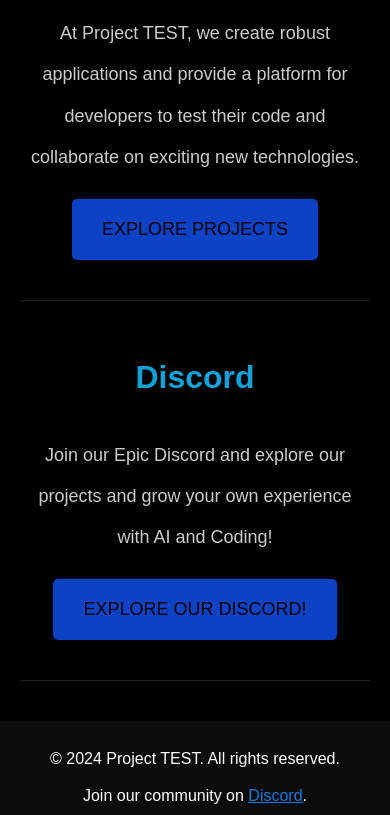
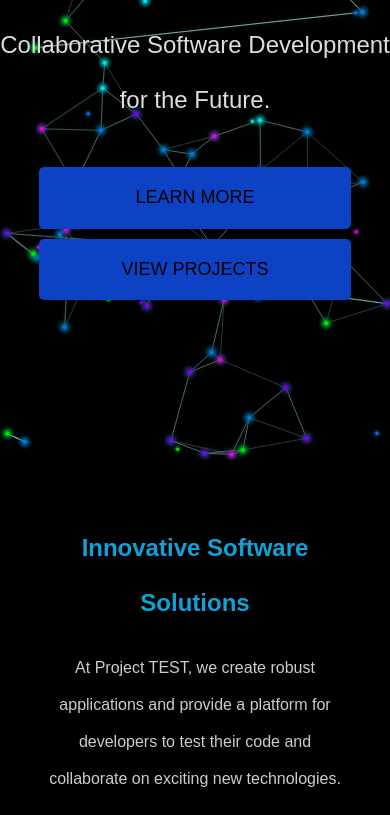
Before and after one commit to ProjectTEST-AI/Webpage, a plain HTML site: page index.html in a window 390 px wide. Shown: the part 532-1347 px from the top of the page. Drawn offline with Linux system fonts and the light colour scheme.

Commit message:
Another Update
Fixed-ish Mobile view, another update to Dots system, updated About us, cosmetic changes

```diff
--- a/css/contact_styles.css
+++ b/css/contact_styles.css
@@ -60,11 +60,27 @@
 }
 /* end of nav style */
 
+.hero {
+    position: fixed;
+    top: 0;
+    left: 0;
+    width: 100%;
+    height: 100%;
+    z-index: -1;
+}
+
+#nnCanvas {
+    width: 100%;
+    height: 100%;
+}
+
 main {
-    max-width: 800px;
-    margin: 0 auto;
-    padding: 40px;
-    text-align: center;
+    position: relative;
+    z-index: 1;
+    background: rgba(0, 0, 0, 0.7);
+    padding: 20px;
+    border-radius: 10px;
+    margin-top: 60px;  /* Add some top margin to account for the fixed nav */
 }
 
 h1, h2, h3, h4, p {
--- a/css/index_styles.css
+++ b/css/index_styles.css
@@ -200,3 +200,48 @@
     padding: 20px 0;
     margin-top: 40px;
 }
+/* Ensuring the hero section stays in place on smaller screens */
+@media only screen and (max-width: 600px) {
+    .hero {
+        height: auto; /* Allow height to adjust based on content */
+        padding: 50px 0; /* Add padding to ensure space between elements */
+    }
+
+    .hero-content {
+        position: relative;
+        padding: 100px 0; /* Ensure enough padding for mobile */
+        font-size: 1.2rem; /* Adjust the font size for mobile screens */
+    }
+
+    #nnCanvas {
+        position: absolute;
+        top: 0;
+        left: 0;
+        width: 100%;
+        height: 100%;
+        z-index: 1; /* Keep canvas behind text */
+    }
+
+    /* Ensure the buttons and text below the hero do not move up */
+    .button {
+        display: block;
+        margin: 10px auto;
+        width: 80%; /* Ensure buttons stay within screen width */
+    }
+}
+
+/* Ensure main content and buttons are spaced out on mobile */
+@media only screen and (max-width: 600px) {
+    main .content-section {
+        margin: 30px auto;  /* Adjusts margin on mobile */
+        padding: 20px;
+    }
+
+    .content-section h2 {
+        font-size: 1.5rem;
+    }
+
+    .content-section p {
+        font-size: 1rem;
+    }
+}
--- a/index.html
+++ b/index.html
@@ -24,6 +24,7 @@
     <meta name="viewport" content="width=device-width, initial-scale=1.0">
     <meta http-equiv="X-UA-Compatible" content="ie=edge">
     <title>Project TEST - Home</title>
+    <link href="https://fonts.googleapis.com/css2?family=Roboto:wght@300;400;700&display=swap" rel="stylesheet">
     <link href="css/index_styles.css" rel="stylesheet" />
 </head>
 
@@ -38,36 +39,35 @@
     </nav>
 
     <div class="hero">
+        <canvas id="nnCanvas"></canvas>
         <div class="hero-content">
-            <canvas id="nnCanvas"></canvas>
             <h1>Welcome to Project TEST</h1>
             <p>Collaborative Software Development for the Future.</p>
-            <a href="about.html" class="button">Learn More About Us</a>
-            <a href="projects.html" class="button">View Our Projects</a>
+            <a href="about.html" class="button">Learn More</a>
+            <a href="projects.html" class="button">View Projects</a>
         </div>
     </div>
 
     <main>
-        <div class="content-section">
+        <section class="content-section">
             <h2>Innovative Software Solutions</h2>
             <p>At Project TEST, we create robust applications and provide a platform for developers to test their code and collaborate on exciting new technologies.</p>
             <a href="projects.html" class="button">Explore Projects</a>
-        </div>
+        </section>
 
-        <div class="content-section">
-            <h2>Discord</h2>
-            <p>Join our Epic Discord and explore our projects and grow your own experience with AI and Coding!</p>
-            <a href="https://discord.com/invite/z6eCvSHuVY" class="button">Explore our Discord!</a>
-        </div>
+        <section class="content-section">
+            <h2>Join Our Community</h2>
+            <p>Connect with like-minded developers, share ideas, and grow your skills in our vibrant Discord community.</p>
+            <a href="https://discord.com/invite/z6eCvSHuVY" class="button">Join Discord</a>
+        </section>
     </main>
 
     <footer>
         <p>&copy; 2024 Project TEST. All rights reserved.</p>
-        <p>Join our community on <a href="https://discord.com/invite/z6eCvSHuVY" style="color: #107ad7;">Discord</a>.</p>
+        <p>Join our community on <a href="https://discord.com/invite/z6eCvSHuVY">Discord</a>.</p>
     </footer>
 
     <script src="js/dots.js"></script>
-
 </body>
 
 </html>
--- a/js/dots.js
+++ b/js/dots.js
@@ -23,111 +23,176 @@
     canvas.width = hero.offsetWidth;
     canvas.height = hero.offsetHeight;
 
-    let dots = []; // Array to store dot objects with position, velocity, color, size, and z-axis movement
+    const neurons = [];
+    const dataPackets = [];
+    const neuronCount = 100;
+    let connectionDistance, maxConnections;
+    const connectionLifespan = 500;
+    const animationSpeed = 0.0005;
+    const colors = ['#00ff00', '#00ffff', '#0080ff', '#8000ff', '#ff00ff'];
 
-    function randomColor() {
-        return `rgb(${Math.floor(Math.random() * 256)}, ${Math.floor(Math.random() * 256)}, ${Math.floor(Math.random() * 256)})`;
+    function updateConnectionParams() {
+        // Adjust connection parameters based on canvas width
+        if (canvas.width < 600) {
+            connectionDistance = 80;
+            maxConnections = 3;
+        } else if (canvas.width < 1200) {
+            connectionDistance = 100;
+            maxConnections = 5;
+        } else {
+            connectionDistance = 120;
+            maxConnections = 7;
+        }
     }
 
-    function createDot() {
-        const z = Math.random() * 20 + 1; // Initial simulated depth
-        const velZ = (Math.random() - 0.5) * 0.2; // Velocity along the z-axis for dynamic depth
-        const baseSize = 10; // Base size for dot at z=1
-        const size = baseSize * z / 10; // Size increases with depth
-        const dot = {
-            x: Math.random() * (canvas.width - 40) + 20,
-            y: Math.random() * (canvas.height - 40) + 20,
-            z: z,
-            velX: (Math.random() - 0.5) * 2,
-            velY: (Math.random() - 0.5) * 2,
-            velZ: velZ,
-            color: randomColor(),
-            size: size
-        };
-        dots.push(dot);
-    }
+    updateConnectionParams();
 
-    function updateDotZ(dot) {
-        dot.z += dot.velZ;
-        const minZ = 1, maxZ = 20;
-        if (dot.z <= minZ || dot.z >= maxZ) {
-            dot.velZ *= -1; // Reverse direction if it goes beyond min or max z
-        }
-        dot.size = 8 * dot.z / 8; // Update size based on new z position for 3D effect
+    // Create neurons
+    for (let i = 0; i < neuronCount; i++) {
+        neurons.push({
+            x: Math.random() * canvas.width,
+            y: Math.random() * canvas.height,
+            connections: [],
+            color: colors[Math.floor(Math.random() * colors.length)]
+        });
     }
 
     function updateConnections() {
-        ctx.clearRect(0, 0, canvas.width, canvas.height); // Clear the canvas for redrawing
+        for (const neuron of neurons) {
+            // Remove old connections
+            neuron.connections = neuron.connections.filter(conn => conn.age < connectionLifespan);
 
-        // Draw and update positions of dots, with simulated 3D effects including z-axis movement
-        dots.forEach(dot => {
-            updateDotZ(dot); // Update dot's z position for dynamic depth effect
+            // Add new connections if needed
+            if (neuron.connections.length < maxConnections) {
+                const nearbyNeurons = neurons
+                    .filter(n => n !== neuron)
+                    .map(n => ({
+                        neuron: n,
+                        distance: Math.sqrt((n.x - neuron.x) ** 2 + (n.y - neuron.y) ** 2)
+                    }))
+                    .sort((a, b) => a.distance - b.distance)
+                    .slice(0, maxConnections - neuron.connections.length);
 
-            const opacity = dot.z / 20; // Adjust opacity based on depth
-            ctx.fillStyle = `rgba(${dot.color.match(/\d+/g).join(',')},${opacity})`;
-            ctx.shadowColor = `rgba(0, 0, 255, ${opacity / 2})`;
-            ctx.shadowBlur = dot.size / 2;
-            ctx.shadowOffsetX = 0;
-            ctx.shadowOffsetY = 0;
+                for (const nearby of nearbyNeurons) {
+                    if (nearby.distance < connectionDistance) {
+                        neuron.connections.push({ neuron: nearby.neuron, age: 0 });
+                    }
+                }
+            }
 
-            const lightSize = dot.size * 1.5; // Increase size for a larger light effect
-            const gradient = ctx.createRadialGradient(dot.x, dot.y, 0, dot.x, dot.y, lightSize / 2);
-            gradient.addColorStop(0, 'rgba(255, 255, 255, 1)'); // Bright center
-            gradient.addColorStop(1, `rgba(${dot.color.match(/\d+/g).join(',')}, 0)`); // Fading to transparent color
-
-            ctx.beginPath();
-            ctx.moveTo(dot.x - lightSize / 2, dot.y - lightSize / 2);
-            ctx.lineTo(dot.x + lightSize / 2, dot.y - lightSize / 2);
-            ctx.lineTo(dot.x + lightSize / 2, dot.y + lightSize / 2);
-            ctx.lineTo(dot.x - lightSize / 2, dot.y + lightSize / 2);
-            ctx.closePath();
-            ctx.fillStyle = gradient;
-            ctx.shadowBlur = lightSize / 4; // Add a slight blur effect
-            ctx.shadowColor = `rgba(${dot.color.match(/\d+/g).join(',')}, 1)`;
-            ctx.fill();
-            ctx.shadowBlur = 0; // Reset blur effect
-
-            ctx.shadowColor = 'rgba(0, 0, 0, 0)';
-            ctx.shadowBlur = 0;
-            ctx.shadowOffsetX = 0;
-            ctx.shadowOffsetY = 0;
-
-            dot.x += dot.velX;
-            dot.y += dot.velY;
-
-            // Bounce off the edges
-            if (dot.x <= 20 || dot.x >= (canvas.width-20)) dot.velX *= -1;
-            if (dot.y <= 20 || dot.y >= (canvas.height-20)) dot.velY *= -1;
-        });
-
-        // Draw connections, considering new z positions
-        for (let i = 0; i < dots.length; i++) {
-            for (let j = i + 1; j < dots.length; j++) {
-                const dot1 = dots[i];
-                const dot2 = dots[j];
-                const distance = Math.sqrt((dot1.x - dot2.x) ** 2 + (dot1.y - dot2.y) ** 2);
-                const maxDistance = 500; // Connection visibility range
-                if (distance < maxDistance) {
-                    const opacity = Math.min(dot1.z, dot2.z) / 20;
-                    ctx.strokeStyle = `rgba(255, 255, 255, ${opacity - distance / maxDistance})`;
-                    ctx.beginPath();
-                    ctx.moveTo(dot1.x, dot1.y);
-                    ctx.lineTo(dot2.x, dot2.y);
-                    ctx.stroke();
-                }
+            // Age existing connections
+            for (const conn of neuron.connections) {
+                conn.age++;
             }
         }
     }
 
-    function animate() {
-        updateConnections(); // Draw dots and update connections based on proximity
-        requestAnimationFrame(animate); // Loop the animation
+    function createDataPacket(start, end) {
+        return {
+            startX: start.x,
+            startY: start.y,
+            endX: end.x,
+            endY: end.y,
+            progress: 0,
+            color: start.color
+        };
     }
 
-    // Create dots
-    for (let i = 0; i < 50; i++) { // Adjust number of dots as needed
-        createDot();
+    let time = 0;
+
+    function animate() {
+        ctx.clearRect(0, 0, canvas.width, canvas.height);
+        time += animationSpeed;
+
+        updateConnections();
+
+        // Draw connections
+        ctx.shadowBlur = 5;
+        ctx.shadowColor = 'rgba(0, 255, 255, 0.5)';
+        for (const neuron of neurons) {
+            for (const conn of neuron.connections) {
+                const opacity = 1 - conn.age / connectionLifespan;
+                ctx.strokeStyle = `rgba(255, 255, 255, ${opacity})`;
+                ctx.lineWidth = 0.5;
+                ctx.beginPath();
+                ctx.moveTo(neuron.x, neuron.y);
+                ctx.lineTo(conn.neuron.x, conn.neuron.y);
+                ctx.stroke();
+            }
+        }
+
+        // Draw and update neurons
+        ctx.shadowBlur = 10;
+        for (const neuron of neurons) {
+            ctx.beginPath();
+            ctx.fillStyle = neuron.color;
+            ctx.arc(neuron.x, neuron.y, 2, 0, Math.PI * 2);
+            ctx.fill();
+
+            // Add glow effect
+            ctx.beginPath();
+            const gradient = ctx.createRadialGradient(neuron.x, neuron.y, 0, neuron.x, neuron.y, 8);
+            gradient.addColorStop(0, neuron.color);
+            gradient.addColorStop(1, 'rgba(0, 0, 0, 0)');
+            ctx.fillStyle = gradient;
+            ctx.arc(neuron.x, neuron.y, 8, 0, Math.PI * 2);
+            ctx.fill();
+
+            // Move neurons in a circular pattern
+            neuron.x += Math.cos(time) * 0.2;
+            neuron.y += Math.sin(time) * 0.2;
+
+            // Wrap around edges
+            neuron.x = (neuron.x + canvas.width) % canvas.width;
+            neuron.y = (neuron.y + canvas.height) % canvas.height;
+
+            // Randomly send data packets
+            if (Math.random() < 0.001 && neuron.connections.length > 0) {
+                const targetConnection = neuron.connections[Math.floor(Math.random() * neuron.connections.length)];
+                dataPackets.push(createDataPacket(neuron, targetConnection.neuron));
+            }
+        }
+
+        // Update and draw data packets
+        ctx.shadowBlur = 15;
+        for (let i = dataPackets.length - 1; i >= 0; i--) {
+            const packet = dataPackets[i];
+            packet.progress += 0.005;
+
+            if (packet.progress >= 1) {
+                dataPackets.splice(i, 1);
+                continue;
+            }
+
+            const x = packet.startX + (packet.endX - packet.startX) * packet.progress;
+            const y = packet.startY + (packet.endY - packet.startY) * packet.progress;
+
+            ctx.beginPath();
+            ctx.fillStyle = packet.color;
+            ctx.arc(x, y, 1.5, 0, Math.PI * 2);
+            ctx.fill();
+
+            // Add glow effect to data packets
+            ctx.beginPath();
+            const gradient = ctx.createRadialGradient(x, y, 0, x, y, 5);
+            gradient.addColorStop(0, packet.color);
+            gradient.addColorStop(1, 'rgba(0, 0, 0, 0)');
+            ctx.fillStyle = gradient;
+            ctx.arc(x, y, 5, 0, Math.PI * 2);
+            ctx.fill();
+        }
+
+        requestAnimationFrame(animate);
     }
 
-    animate(); // Start the animation loop
+    animate();
+
+    // Resize handler
+    function handleResize() {
+        canvas.width = hero.offsetWidth;
+        canvas.height = hero.offsetHeight;
+        updateConnectionParams();
+    }
+
+    window.addEventListener('resize', handleResize);
 });
```
Also changed, not shown: about.html (+1 -1 lines), contact.html (+1 -0 lines).
